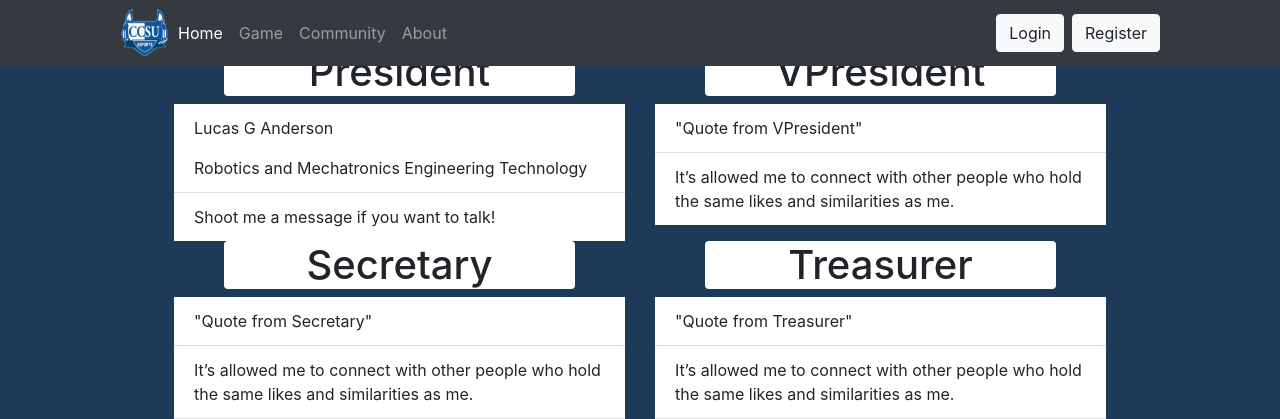
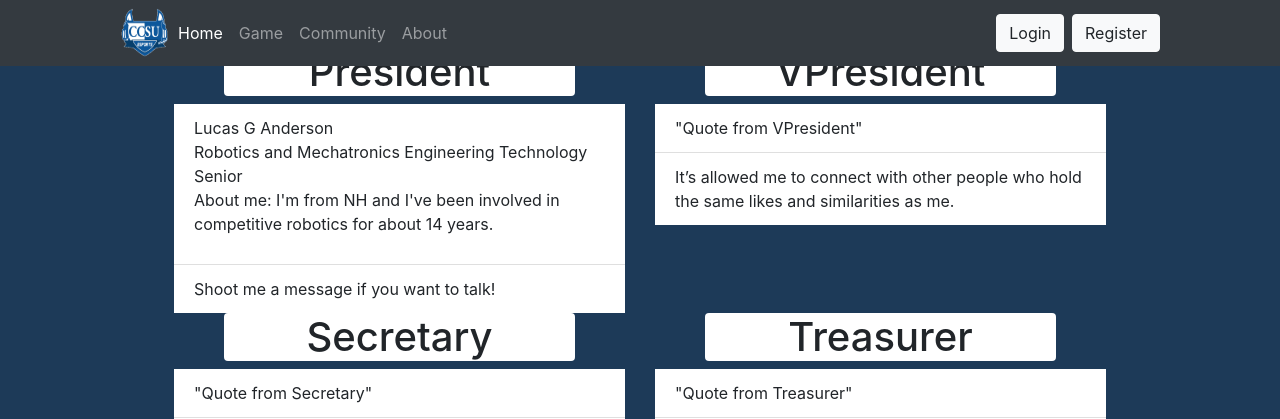
Before and after one commit to MTBrouwer/Final_Project, a Django app: page /Final_P1/About in a window 1280 px wide. Shown: the top 419 px of the page. Run offline with Django 3.2, Linux system fonts and the light colour scheme.

Commit message:
Functional?

```diff
--- a/Final_Project/settings.py
+++ b/Final_Project/settings.py
@@ -124,6 +124,6 @@ USE_TZ = True
 # https://docs.djangoproject.com/en/3.1/howto/static-files/
 
 STATIC_URL = '/static/'
-#STATIC_ROOT = BASE_DIR / 'static'
+STATIC_ROOT = BASE_DIR / 'static'
 #STATIC_ROOT = os.path.join(BASE_DIR, "static")
-STATICFILES_DIRS = ['static']
+#STATICFILES_DIRS = ['static']
--- a/templates/Final_P1/About.html
+++ b/templates/Final_P1/About.html
@@ -10,7 +10,7 @@
          <div class="container">
           <h1 class="rounded">President</h1>
       </div>
-             <li class="list-group-item"><p>Lucas G Anderson</p>Robotics and Mechatronics Engineering Technology</li>
+             <li class="list-group-item"><p>Lucas G Anderson<br>Robotics and Mechatronics Engineering Technology<br>Senior<br>About me: I'm from NH and I've been involved in competitive robotics for about 14 years.</p></li>
 
   <li class="list-group-item">Shoot me a message if you want to talk!</li>
 
```
